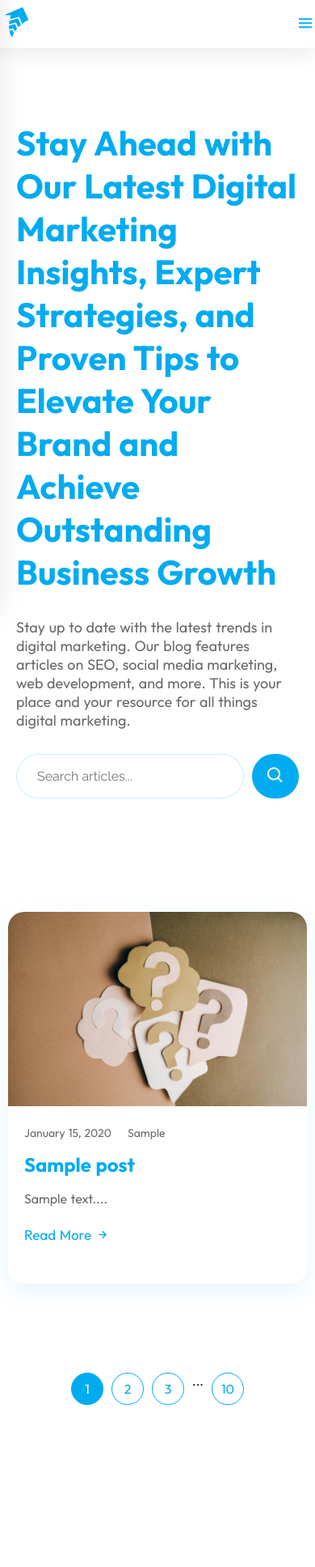
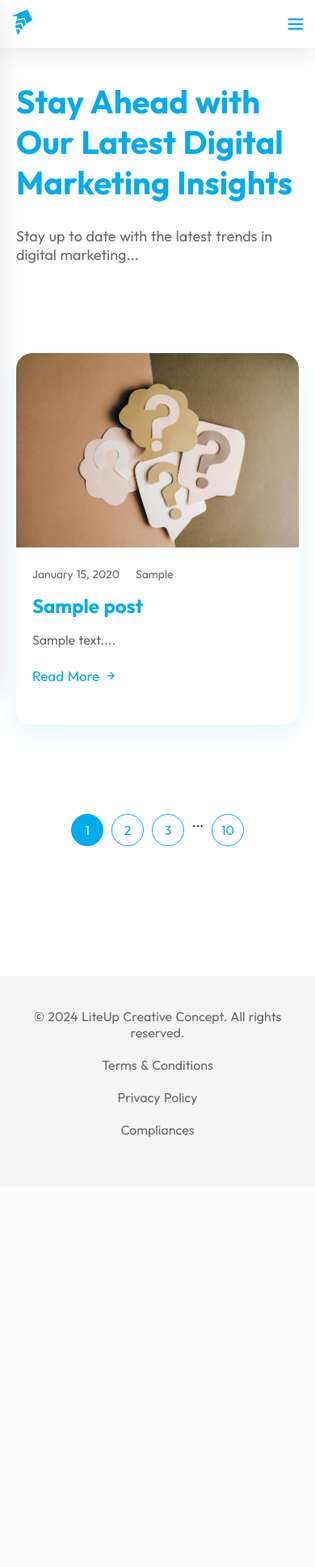
Before and after one commit to main-smartking/liteup-creative, a PHP site: page /blog/blog.php in a window 390 px wide. Shown: the top 1935 px of the page at 81% size. After the commit the page ends 1405 px from the top, so only its background shows below. Run offline with PHP 8.4, Linux system fonts and the light colour scheme; tables that the repository leaves empty or names only in its code hold one stand-in row (values such as "Sample post"); some libraries are stand-ins or nearby versions; some web fonts are replaced.

Commit message:
updating

```diff
--- a/assets/css/app.css
+++ b/assets/css/app.css
@@ -583,7 +583,7 @@
 }
 
 .about-details .main-text {
-    font-size: .95rem;
+    font-size: 1rem;
     line-height: 1.65;
     /* font-family: 'Raleway', sans-serif; */
     margin-bottom: 30px;
--- a/assets/css/blog.css
+++ b/assets/css/blog.css
@@ -15,7 +15,7 @@
 
 .blog-hero h1 {
     color: var(--clr-sky-blue);
-    font-size: 42px;
+    font-size: 2.5rem;
     margin-bottom: 30px;
     max-width: 1100px;
 }
@@ -61,7 +61,7 @@
 }
 
 .blog-grid {
-    padding: 80px 10px;
+    padding: 20px 20px;
 }
 
 .blog-posts {
@@ -201,16 +209,20 @@
 }
 
 .category-header {
-    text-align: center;
-    margin: 40px 0;
-    padding: 20px;
-    background: var(--clr-sky-blue2);
-    border-radius: 10px;
+    text-align: left;
+    margin: 0px auto;
+    padding: 150px 0 50px 20px;
 }
 
 .category-header h2 {
-    color: var(--clr-sky-blue);
-    font-size: 24px;
+    color: var(--clr-dim-gray);
+    font-size: 20px;
+    font-family: 'Courier New', Courier, monospace;
+    font-style: italic;
+}
+
+.blog-hero .title .mobile-device {
+    display: none;
 }
 
 @media (max-width: 992px) {
@@ -262,13 +273,13 @@
         z-index: 1000;
     }
 
-    .navbar-menu.active {
-        left: 0;
+    .navbar-logo {
+        width: 2.2rem;
     }
 
     #menu-icon {
         display: block;
-        font-size: 24px;
+        font-size: 28px;
         cursor: pointer;
     }
 
@@ -310,34 +319,48 @@
         padding: 10px 0;
     }
 
-    .dropdown-menu {
-        position: static;
-        width: 100%;
-        opacity: 1;
-        visibility: visible;
-        transform: none;
-        box-shadow: none;
-        display: none;
-        padding-left: 20px;
+    .nav-cta {
+        margin-top: 20px;
     }
 
-    .dropdown.active .dropdown-menu {
-        display: block;
+    .dropdown-toggle {
+        width: 100%;
+        padding: 10px;
+        text-align: left;
+        background: none;
+        border: none;
+        color: var(--clr-sky-blue);
+        cursor: pointer;
     }
 
-    .nav-cta {
-        width: 100%;
-        margin-top: 20px;
+    .category-link {
+        display: block;
+        padding: 10px;
+        color: var(--clr-dim-gray);
+    }
+
+    .category-link:hover {
+        background: var(--clr-sky-blue2);
+        color: var(--clr-sky-blue);
     }
 }
 
 @media (max-width: 430px) {
+
+    .blog-hero .title .large-device {
+        display: none;
+    }
+
+    .blog-hero .title .mobile-device {
+        display: flex;
+    }
+
     .blog-hero .title {
         text-align: left;
     }
 
     .blog-hero {
-    padding: 150px 20px 60px 20px;
-}
+    padding: 100px 20px 60px 20px;
+    }
 
 }
--- a/assets/css/header.css
+++ b/assets/css/header.css
@@ -33,6 +33,7 @@
     display: flex;
     gap: 16px;
     width: 100%;
+    padding: 0px 10px;
     justify-content: space-between;
     align-items: center;
 }
@@ -44,7 +45,7 @@
 
 .navbar-menu {
     display: flex;
-    gap: 25px;
+    gap: 28px;
     justify-content: center;
     align-items: center;
 }
@@ -113,7 +114,6 @@
       gap: 10px;
       background: rgba(255, 255, 255, 0.95);
       backdrop-filter: blur(10px);
-      margin-top: -100px;
       transition: 0.5s ease;
       border-left: 1px solid rgba(0,171,240,0.1);
       box-shadow: -10px 0 30px rgba(0, 0, 0, 0.1);
@@ -150,7 +150,7 @@
 
   #menu-icon {
       display: block;
-      font-size: 2rem;
+      font-size: 2.2rem;
       cursor: pointer;
       transition: 0.3s ease;
   }
--- a/blog/blog.php
+++ b/blog/blog.php
@@ -1,48 +1,37 @@
 <?php
 require_once '../includes/blog_function.php';
-include '../includes/blog_header.php';
 
-// Add search functionality
-$search = isset($_GET['search']) ? $_GET['search'] : '';
-$where = '';
-if ($search) {
-    $where = "WHERE title LIKE :search OR content LIKE :search";
+// Get category from URL
+$selected_category = isset($_GET['category']) ? $_GET['category'] : null;
+
+try {
+    $blog_posts = getBlogPostsByCategory($selected_category);
+} catch(Exception $e) {
+    error_log("Error: " . $e->getMessage());
+    $blog_posts = [];
 }
 
-try {
-    // Use $blog_pdo instead of $pdo
-    $query = "SELECT * FROM blog_posts $where ORDER BY created_at DESC";
-    $stmt = $blog_pdo->prepare($query);
-
-    if ($search) {
-        $searchTerm = "%$search%";
-        $stmt->bindParam(':search', $searchTerm);
-    }
-
-    $stmt->execute();
-    $blog_posts = $stmt->fetchAll(PDO::FETCH_ASSOC);
-
-} catch(PDOException $e) {
-    error_log("Database Error: " . $e->getMessage());
-    $blog_posts = [];
-}
+include '../includes/blog_header.php';
 ?>
 
 <main class="blog-page">
-    <section class="blog-hero">
-        <div class="title main-wrapper">
-            <h1>Stay Ahead with Our Latest Digital Marketing Insights, Expert Strategies, and Proven Tips to Elevate Your Brand and Achieve Outstanding Business Growth</h1>
-            <p>
-                Stay up to date with the latest trends in digital marketing. Our blog features articles on SEO, social media marketing, web development, and more. This is your place and your resource for all things digital marketing.
-            </p>
-            <div class="search-container">
-                <form action="blog.php" method="GET">
-                    <input type="text" name="search" placeholder="Search articles...">
-                    <button type="submit"><i class='bx bx-search'></i></button>
-                </form>
+    <?php if ($selected_category): ?>
+        <div class="category-header main-wrapper">
+            <h2>Posts in <?php echo htmlspecialchars($selected_category); ?></h2>
+        </div>
+    <?php else: ?>
+        <section class="blog-hero">
+            <div class="title main-wrapper">
+                <div class="large-device">
+                    <h1>Stay Ahead with Our Latest Digital Marketing Insights, Expert Strategies, and Proven Tips to Elevate Your Brand and Achieve Outstanding Business Growth</h1>
+                </div>
+                <div class="mobile-device">
+                    <h1>Stay Ahead with Our Latest Digital Marketing Insights</h1>
+                </div>
+                <p>Stay up to date with the latest trends in digital marketing...</p>
             </div>
-        </div>
-    </section>
+        </section>
+    <?php endif; ?>
 
     <section class="blog-grid main-wrapper">
         <div class="blog-posts">
@@ -101,7 +90,4 @@ try {
     </section>
 </main>
 
-<?php include '../includes/blog_footer.php';
-
-
-?>
+<?php include '../includes/footer.php'; ?>
--- a/includes/blog_function.php
+++ b/includes/blog_function.php
@@ -35,4 +35,21 @@ function verifyBlogConnection() {
     global $blog_pdo;
     return isset($blog_pdo) && $blog_pdo instanceof PDO;
 }
+
+function getBlogPostsByCategory($category = null) {
+    global $blog_pdo;
+
+    try {
+        if ($category) {
+            $stmt = $blog_pdo->prepare("SELECT * FROM blog_posts WHERE category = ? ORDER BY created_at DESC");
+            $stmt->execute([$category]);
+        } else {
+            $stmt = $blog_pdo->query("SELECT * FROM blog_posts ORDER BY created_at DESC");
+        }
+        return $stmt->fetchAll(PDO::FETCH_ASSOC);
+    } catch(PDOException $e) {
+        error_log("Blog Query Error: " . $e->getMessage());
+        return [];
+    }
+}
 ?>
--- a/includes/blog_header.php
+++ b/includes/blog_header.php
@@ -51,22 +51,20 @@ if (!isset($blog_pdo)) {
                             if (verifyBlogConnection()) {
                                 $stmt = $blog_pdo->query("SELECT DISTINCT category FROM blog_posts ORDER BY category");
                                 $categories = $stmt->fetchAll(PDO::FETCH_COLUMN);
-                            } else {
-                                throw new Exception("Database connection not established");
+
+                                foreach($categories as $category): ?>
+                                    <li>
+                                        <a href="../blog/blog.php?category=<?php echo urlencode($category); ?>"
+                                           class="category-link">
+                                            <?php echo htmlspecialchars($category); ?>
+                                        </a>
+                                    </li>
+                                <?php endforeach;
                             }
                         } catch(Exception $e) {
                             error_log("Category Query Error: " . $e->getMessage());
-                            $categories = [];
                         }
-
-                        foreach($categories as $category): ?>
-                            <li>
-                                <a href="../blog/blog.php?category=<?php echo urlencode($category); ?>"
-                                   class="<?php echo (isset($_GET['category']) && $_GET['category'] === $category) ? 'active' : ''; ?>">
-                                    <?php echo htmlspecialchars($category); ?>
-                                </a>
-                            </li>
-                        <?php endforeach; ?>
+                        ?>
                     </ul>
                 </div>
                 <div class="nav-cta">
--- a/index.php
+++ b/index.php
@@ -343,7 +343,7 @@ try {
             <h3>About Us!</h3>
             <p class="main-text">
                 We are your growth companion. At Liteup Creative, we transform businesses through innovative digital solutions, we've also helped numerous brands achieve
-                their digital transformation goals.
+                their digital transformation goals. Best of our habits are but not limited to;
             </p>
             <div class="about-features">
                 <div class="feature-item">
```
Also changed, not shown: other parts of assets/css/blog.css (+24 -19 lines), assets/css/breakpoint.css (+13 -5 lines), assets/js/main.js (+57 -36 lines).
